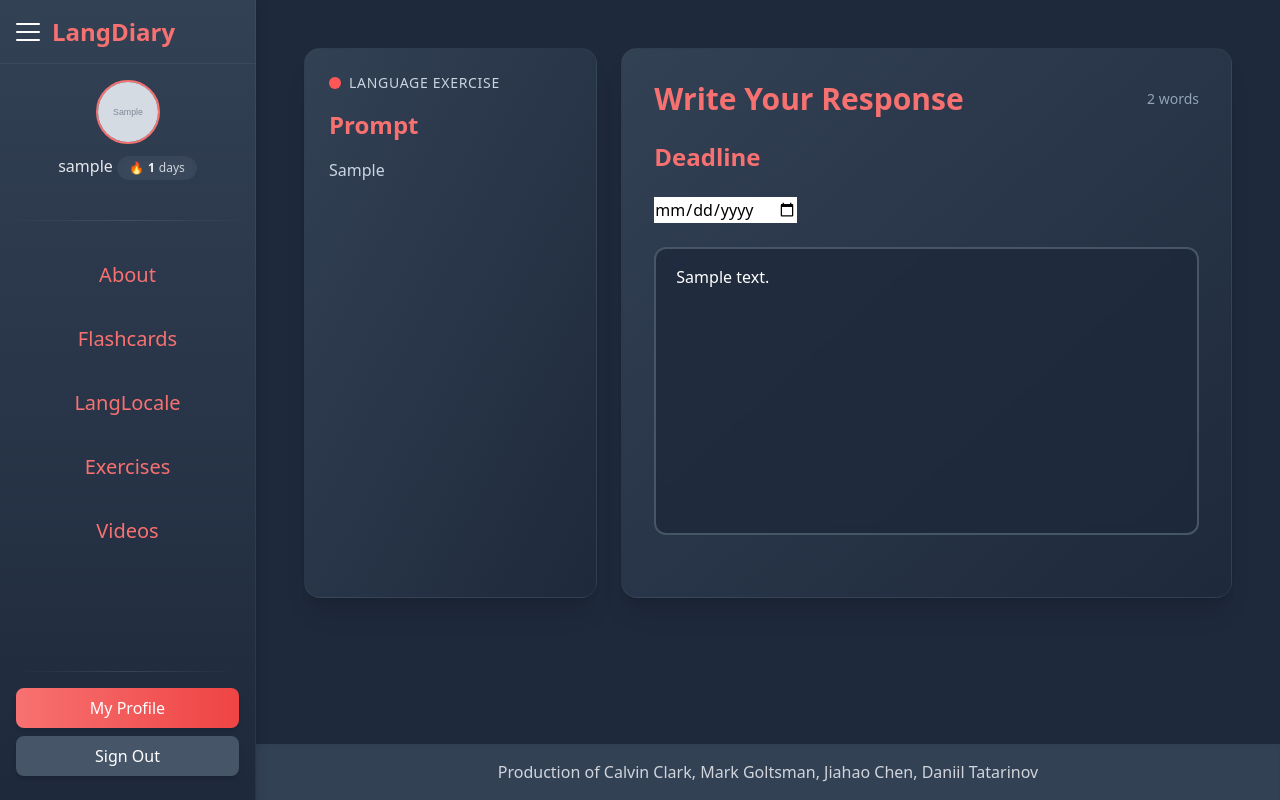
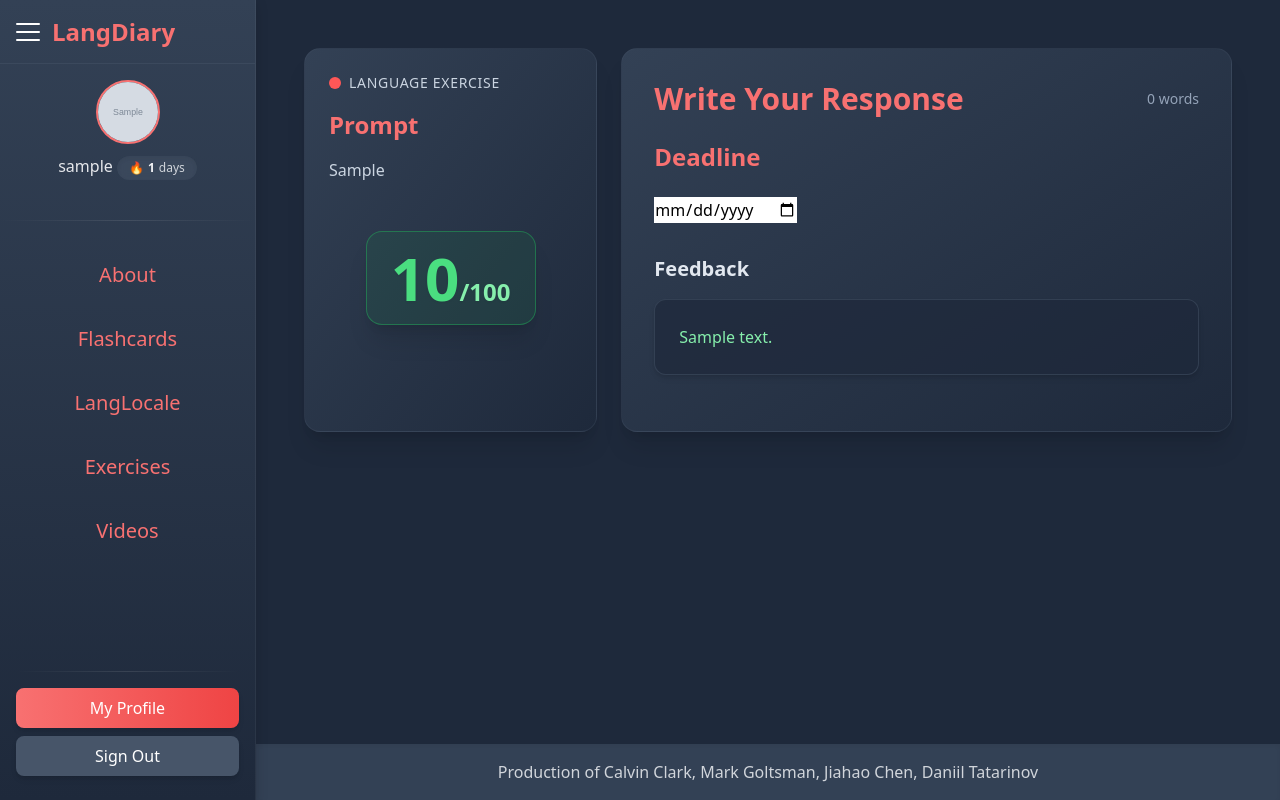
Before and after one commit to CS2340-Project/LangDiary, a Django app: page /exercises/exercise/1/ in a window 1280 px wide. Run offline with Django 5.2, Linux system fonts and the light colour scheme; a user stored in the database is signed in; tables that the repository leaves empty hold one stand-in row (values such as "Sample post"); grey boxes marked "Sample" are stand-in pictures; parts of the project's set-up code (start-up, migrations or seed data) failed here and were passed over; some libraries are stand-ins or nearby versions.

Commit message:
regex to replace and style feedback on page.

```diff
--- a/exercises/gemini_service.py
+++ b/exercises/gemini_service.py
@@ -54,7 +54,7 @@ class GeminiService:
 
             ---
 
-            84/100
+            /100
             """
 
 
@@ -70,7 +70,7 @@ class GeminiService:
 
             return [
                 {"text": feedback_text},
-                {"score": score_line}
+                {"score": score_line[0:2]}
             ]
         except Exception as e:
             print(f"Error parsing feedback: {str(e)}")
--- a/exercises/models.py
+++ b/exercises/models.py
@@ -24,5 +24,6 @@ class Exercise(models.Model):
     editable = models.BooleanField(default=True)
     init = models.BooleanField(default=True)
     complete = models.BooleanField(default=False)
+    score = models.IntegerField(default=0)
     def __str__(self):
         return self.type + " " + str(self.deadline) + " " + self.content + " " + str(self.init)
--- a/exercises/templates/exercises/create_exercise_page.html
+++ b/exercises/templates/exercises/create_exercise_page.html
@@ -19,7 +19,15 @@
             {{prompt}}
           </p>
         </div>
-
+        {% if complete %}
+        <div class="flex flex-col items-center justify-center mt-12">
+          <div class="bg-green-600/10 border border-green-500/40 rounded-2xl px-6 py-4 shadow-xl text-center w-fit">
+            <div class="text-6xl font-bold text-green-400 drop-shadow-sm">
+              {{ score }}<span class="text-2xl text-green-300">/100</span>
+            </div>
+          </div>
+        </div>
+        {% endif %}
 
       </div>
     </div>
@@ -44,6 +52,7 @@
         <div class="underline font-bold text-red-400">{{deadline}}</div>
         {% endif %}
           <div class="relative">
+            {%if not complete%}
             <textarea
               name="content"
               id="responseText"
@@ -55,6 +64,16 @@
               disabled
               {% endif %}
             >{{text}}</textarea>
+            {%else%}
+            {% if text %}
+            <div class="mt-8">
+              <h2 class="text-xl font-bold text-slate-200 mb-4">Feedback</h2>
+              <div id="feedbackContainer" class="bg-slate-800/70 border border-slate-600/50 rounded-xl p-6 shadow-md prose prose-invert max-w-none text-green-300 leading-relaxed space-y-4">
+                {{ text }}
+              </div>
+            </div>
+            {% endif %}
+            {%endif%}
 
             <div class="absolute bottom-4 right-4 text-slate-400 text-sm md:hidden">
               <span id="mobileWordCount">0</span> words
@@ -148,7 +167,17 @@
     setTimeout(() => popup.remove(), 500); // wait for fade out
   }, 1000);
 </script>
+
 {% endif %}
 
-
+<script>
+  document.addEventListener("DOMContentLoaded", () => {
+    const container = document.getElementById("feedbackContainer");
+    if (!container) return;
+    let raw = container.innerHTML;
+    raw = raw.replace(/~~(.*?)~~/g, "<span class='line-through text-red-400 font-semibold'>\$1</span>");
+    raw = raw.replace(/\((.*?)\)/g, "<span class='text-slate-400 italic'>($1)</span>");
+    container.innerHTML = raw;
+  });
+</script>
 {% endblock %}
--- a/exercises/views.py
+++ b/exercises/views.py
@@ -124,7 +124,7 @@ def create_page(request, exercise_id):
     else:
         form = ExerciseForm()
 
-    return render(request, 'exercises/create_exercise_page.html', {'form': form, "prompt": prompt, "deadline": deadline, "init": latest_exercise.init, "text": latest_exercise.content, "complete": latest_exercise.complete, "exercise_id": exercise_id, "success": success, "link": link, })
+    return render(request, 'exercises/create_exercise_page.html', {'form': form, "prompt": prompt, "deadline": deadline, "init": latest_exercise.init, "text": latest_exercise.content, "complete": latest_exercise.complete, "exercise_id": exercise_id, "success": success, "link": link, "score": str(latest_exercise.score) })
 @login_required
 def generate_feedback(request, exercise_id):
     """Generate flashcards using Gemini API"""
@@ -137,7 +137,9 @@ def generate_feedback(request, exercise_id):
         generated_feedback = gemini.generate_feedback(profile.language_learning, profile.language_level, exercise.prompt, exercise.content)
         print(f"Test: {generated_feedback}")
         exercise.content = generated_feedback[0]["text"]
+        exercise.score = int(generated_feedback[1]["score"])
         exercise.save()
+
 
     except Exception as e:
         messages.error(request, f"Error generating flashcards: {str(e)}")
```
Also changed, not shown: exercises/migrations/0010_exercise_score.py (added), exercises/migrations/0011_alter_exercise_score.py (added), users/migrations/0026_alter_goal_deadline.py (added).
